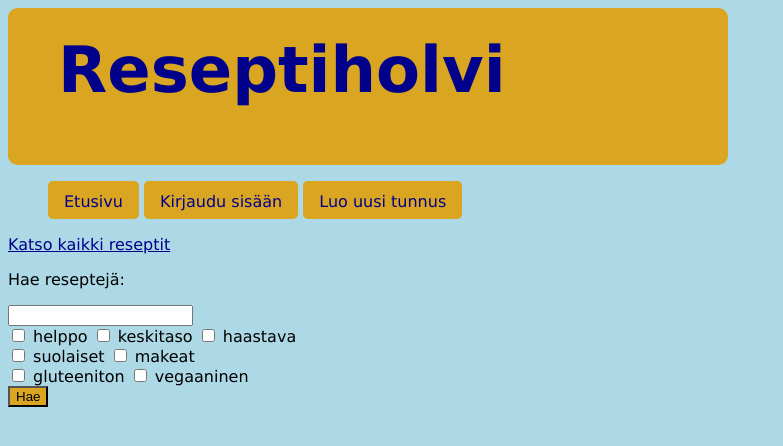
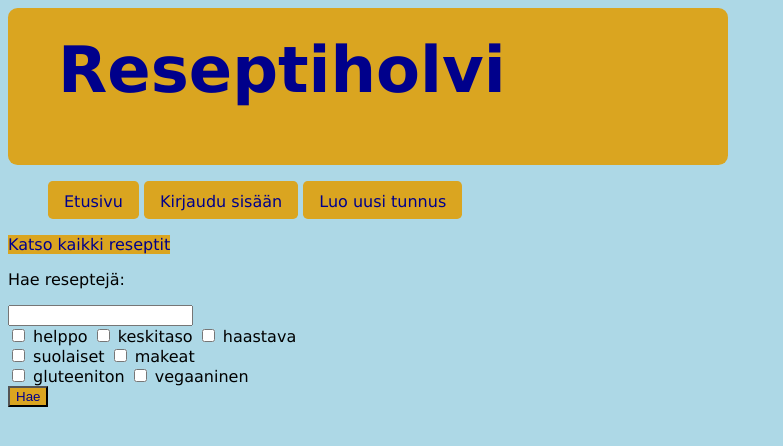
Before and after one commit to neononoen/TSOHA-reseptihakusovellus, a Flask app: page / in a window 1280 px wide. Shown: the top 446 px of the page, without its empty margins (0-783 px from the left). Run offline with Flask 3, Linux system fonts and the light colour scheme.

Commit message:
Improve layout

```diff
--- a/static/main.css
+++ b/static/main.css
@@ -58,6 +58,19 @@ form .button:hover{
 }
 
 .recipe {
-    color: darkblue
+    color: darkblue;
+    text-decoration: none;
+}
 
+.button {
+    text-decoration: none;
+    color: darkblue;
+    border-color: none;
+    text-align: left;
+    background: goldenrod;
 }
+
+.button:hover{
+    background: lightgoldenrodyellow;
+    color: darkblue;
+}
--- a/templates/index.html
+++ b/templates/index.html
@@ -5,7 +5,7 @@
 {% block title %}Etusivu{% endblock %}
 {% block content %}
 
-<a class="recipe" href="/results?search=">Katso kaikki reseptit</a>
+<a class="button" href="/results?search=">Katso kaikki reseptit</a>
 
 <form action="/results" method="get">
 <p>Hae reseptejä:</p>
--- a/templates/profile.html
+++ b/templates/profile.html
@@ -7,7 +7,7 @@
 
 <h1>Profiili</h1>
 
-<a class="recipe" href="/create_recipe">Lisää uusi resepti</a>
+<a class="button" href="/create_recipe">Lisää uusi resepti</a>
 
 <h3>Reseptisi</h3>
 
--- a/templates/results.html
+++ b/templates/results.html
@@ -14,8 +14,6 @@ Ei tuloksia
 {% endfor %}
 <hr>
 {% endif %}
-<br>
-<a class="recipe" href="/">Palaa etusivulle</a>
 {% endblock %}
 </body>
 </html>
```
Also changed, not shown: templates/recipe.html (+11 -8 lines).
